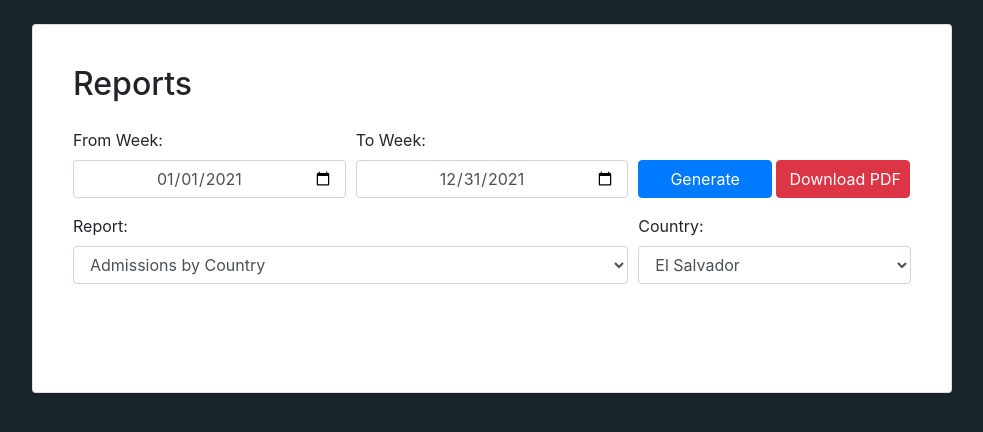
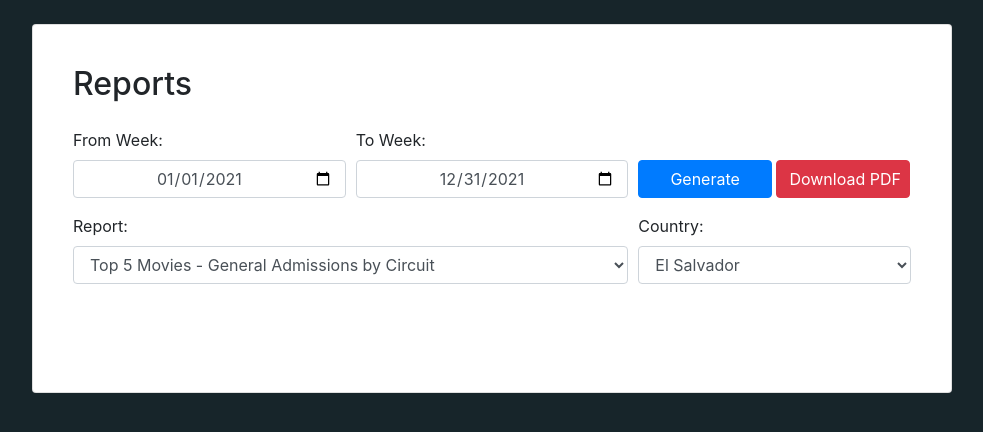
Before and after one commit to daxlem/django-tbg, a Django app: page /class/cinema/reports/ in a window 1280 px wide. Shown: the part 56-488 px from the top of the page, without its empty margins (148-1131 px from the left). Run offline with Django 3.2, Linux system fonts and the light colour scheme; parts of the project's set-up code (start-up, migrations or seed data) failed here and were passed over; some libraries are stand-ins or nearby versions.

Commit message:
Report Fix View
- Reporte nuevo.
- Fixes vista de reportes.

```diff
--- a/mysite/core/views.py
+++ b/mysite/core/views.py
@@ -306,11 +306,88 @@ def generate_report(request):
                         msg = msg + msg_date_to.strftime("%b %d %Y")
                         messages.warning(request, msg)
 
+                if (report == "Top 5 Movies - General Admissions by Circuit"):
+                    query = 'SELECT cd.title AS title, SUM(cd.week_adm) AS week_adm FROM core_data cd WHERE substr(week_from,7)||substr(week_from,4,2)||substr(week_from,1,2) >= "@week_from" AND substr(week_to,7)||substr(week_to,4,2)||substr(week_to,1,2) <= "@week_to" GROUP BY cd.title ORDER BY week_adm DESC LIMIT 5;'
+                    query = query.replace('@week_from',from_date.replace('-',''))
+                    query = query.replace('@week_to', to_date.replace('-',''))
+                    Result = pd.read_sql_query(query,engine)
+                    headers = ["Title", "Total Admissions"]
+                    dfGeneral = pd.DataFrame(Result)
+                    dfGeneral.columns = headers
+
+                    dfGeneralCircuit = dfGeneral
+                    dfGeneralCircuit.columns = headers
+
+                    if not (dfGeneral.iloc[0][1] is None):
+                        report_title = 'Report | '+report + ' | '
+                        report_title = report_title + msg_date_from.strftime("%b %d %Y")
+                        report_title = report_title + ' - '
+                        report_title = report_title + msg_date_to.strftime("%b %d %Y")
+
+                        query = 'SELECT title AS CircuitTitle, circuit AS Circuit, SUM(week_adm) AS CircuitAdm FROM core_data cd WHERE title IN (SELECT cd.title AS title FROM core_data cd GROUP BY cd.title ORDER BY SUM(cd.week_adm)DESC LIMIT 5) GROUP BY title,circuit ORDER BY CircuitAdm ASC'
+                        Share = pd.read_sql_query(query,engine)
+                        headers = ["Title", "Circuit", "Admissions"]
+                        #print(Share)
+                        column=2
+                        cant_headers=2
+
+                        for index, row in Share.iterrows():
+                            #print(row)
+                            #print(row['CircuitTitle'], row['Circuit'])
+                            for index2, titles in dfGeneralCircuit.iterrows():
+                                title_top = titles['Title']
+                                title_circuit = row['CircuitTitle']
+                                circuit_top = row['Circuit']
+                                circuit_adm = row['CircuitAdm']
+
+                                if not (circuit_top in dfGeneralCircuit.columns):
+                                    cant_headers=cant_headers+1
+                                    data = ["0","0","0","0","0"]
+                                    dfGeneralCircuit.insert(column, column=circuit_top, value=data)
+
+                                if (circuit_top in dfGeneralCircuit.columns):
+                                    if(title_circuit==title_top):
+                                        dfGeneralCircuit.at[index2,circuit_top]=circuit_adm
+
+                        column=column+1
+                        with pd.option_context('display.max_rows', None, 'display.max_columns', None):
+                            print(dfGeneralCircuit)
+
+
+                        data = ["1","2","3","4","5"]
+                        dfGeneral.insert(loc=0, column='Rank', value=data)
+                        #dfGeneral['Total Admissions'] = dfGeneral['Total Admissions'].astype(int)
+                        #total_sum = dfGeneral['Total Admissions'].sum()
+
+
+                        #dfGeneral.loc[len(dfGeneral.index)] = ['--','Total Top 5', total_sum]
+
+                        #query = 'SELECT "Ranking", "Total", SUM(cd.week_adm) AS week_adm FROM core_data cd WHERE substr(week_from,7)||substr(week_from,4,2)||substr(week_from,1,2) >= "@week_from" AND substr(week_to,7)||substr(week_to,4,2)||substr(week_to,1,2) <= "@week_to" LIMIT 1;'
+                        #query = query.replace('@week_from',from_date.replace('-',''))
+                        #query = query.replace('@week_to', to_date.replace('-',''))
+                        #Result = pd.read_sql_query(query,engine)
+                        #headers = ["Rank","Title", "Total Admissions"]
+                        #dfTotal = pd.DataFrame(Result)
+                        #dfTotal.columns = headers
+                        #dfGeneral = dfGeneral.append(Result)
+                        #dfGeneral['Total Admissions'] = dfGeneral.apply(lambda x: "{:,}".format(x['Total Admissions']), axis=1)
+                    else:
+                        dfGeneral = pd.DataFrame()
+                        msg = 'No Records between '+ msg_date_from.strftime("%b %d %Y")
+                        msg = msg + ' and '
+                        msg = msg + msg_date_to.strftime("%b %d %Y")
+                        messages.warning(request, msg)
+
+                #delete_columns = (4,5,6,7,8,9,10,11,12,13,14,16,17,18,19,20,21,22,24,25,26,27)
+                #dfGeneral = dfGeneralCircuit.drop(dfGeneral.columns[[delete_columns]], axis = 1, inplace = False)
+
                 table_title = 'text-center">'+'\n<h5 style="margin-bottom: 20px; text-align: center;">'
                 table_title = table_title + report_title
                 table_title = table_title + '</h5>'
 
+                df_clean = dfGeneral.T
                 df_clean = dfGeneral.to_html(classes='table table-striped table-bordered text-center', justify='center', index=False)
+                df_clean = df_clean.replace('<table','<table style="overflow: scroll;"')
                 df_clean = df_clean.replace('<thead>','<thead class="thead-dark">')
                 df_clean = df_clean.replace('<tr style="text-align: center;">','<tr class="thead-dark" style="text-align: center;">')
                 df_clean = df_clean.replace('<th>','<th scope="col">')
@@ -319,6 +396,7 @@ def generate_report(request):
                 df_clean = df_clean.replace('<td>Total Top 5</td>\n      <td>','<td bgcolor= "#708090" style="color:white; font-weight: bold">Total Top 5</td>\n      <td bgcolor= "#708090" style="color:white; font-weight: bold">')
                 df_clean = df_clean.replace('<td>Total</td>\n      <td>','<td bgcolor= "black" style="color:white; font-weight: bold">Total</td>\n      <td bgcolor= "black" style="color:white; font-weight: bold">')
                 df_clean = df_clean.replace('text-center">',table_title)
+
             else:
                 messages.error(request, "Date Fields Required")
                 df_clean = dfGeneral.to_html(classes='table table-striped table-bordered text-center', justify='center', index=False)
--- a/mysite/templates/reports.html
+++ b/mysite/templates/reports.html
@@ -31,6 +31,7 @@
         <div class="form-group col-md-8">
           <label for="inputReport">Report:</label>
           <select class="form-control" name="report" id="inputReport">
+            <option>Top 5 Movies - General Admissions by Circuit</option>
             <option>Admissions by Country</option>
             <option>Gross by Country</option>
             <option>Admissions by Country and Circuit</option>
@@ -82,8 +83,8 @@
     </script>
 
 
-    <div class="form-row" id="form-table" style="margin:15px;">
-      <div class="form-group col-12" style="margin-top: 5px;" style="text-align: center; width: 100%;">
+    <div class="form-row" id="form-table" style="margin:15px; overflow: auto;">
+      <div class="form-group col-12" style="margin-top: 5px;" style="text-align: center; width: 100%; overflow: scroll;">
         <table class="table table-striped" align="center">
             {{table|safe}}
         </table>
```
